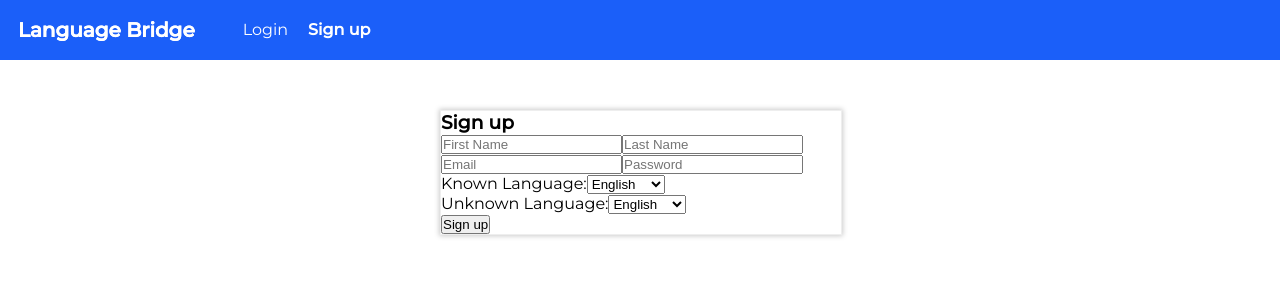
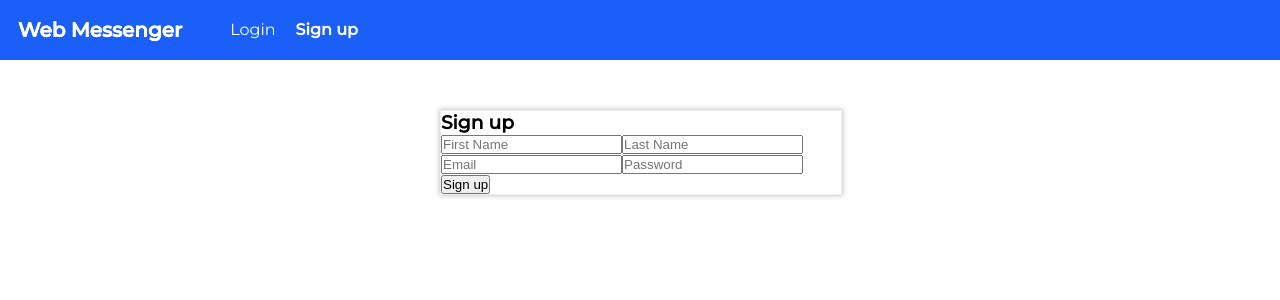
Before and after one commit to jg504/Language_Bridge, a React (Create React App) app: page /signup in a window 1280 px wide. Shown: the top 300 px of the page. Built offline with nearby package versions, Linux system fonts and the light colour scheme.

Commit message:
Nautanki

```diff
--- a/package.json
+++ b/package.json
@@ -6,12 +6,10 @@
     "@testing-library/jest-dom": "^4.2.4",
     "@testing-library/react": "^9.5.0",
     "@testing-library/user-event": "^7.2.1",
-    "dom": "0.0.3",
     "firebase": "^7.15.5",
     "react": "^16.13.1",
     "react-dom": "^16.13.1",
     "react-redux": "^7.2.0",
-    "react-router": "^5.2.0",
     "react-router-dom": "^5.2.0",
     "react-scripts": "^3.4.1",
     "redux": "^4.0.5",
--- a/src/actions/auth.actions.js
+++ b/src/actions/auth.actions.js
@@ -11,11 +11,11 @@ export const signup = (user) => {
         dispatch({type: `${authConstanst.USER_LOGIN}_REQUEST`});
 
         auth()
-        .createUserWithEmailAndPassword(user.email, user.password, user.knownLanguage, user.unknownLanguage)
+        .createUserWithEmailAndPassword(user.email, user.password)
         .then(data => {
             console.log(data);
             const currentUser = auth().currentUser;
-            const name = `${user.firstName} ${user.lastName} ${user.knownLanguage} ${user.unknownLanguage}`;
+            const name = `${user.firstName} ${user.lastName}`;
             currentUser.updateProfile({
                 displayName: name
             })
@@ -26,8 +26,6 @@ export const signup = (user) => {
                 .set({
                     firstName: user.firstName,
                     lastName: user.lastName,
-                    knownLanguage: user.knownLanguage,
-                    unknownLanguage: user.unknownLanguage,
                     uid: data.user.uid,
                     createdAt: new Date(),
                     isOnline: true
@@ -37,8 +35,6 @@ export const signup = (user) => {
                     const loggedInUser = {
                         firstName: user.firstName,
                         lastName: user.lastName,
-                        knownLanguage: user.knownLanguage,
-                        unknownLanguage: user.unknownLanguage,
                         uid: data.user.uid,
                         email: user.email
                     }
--- a/src/components/Header/index.js
+++ b/src/components/Header/index.js
@@ -21,7 +21,7 @@ const Header = (props) => {
   return(
     <header className="header">
         <div style={{display: 'flex'}}>
-          <div className="logo">Language Bridge</div>
+          <div className="logo">Web Messenger</div>
 
             {
               !auth.authenticated ?
--- a/src/containers/RegisterPage/index.js
+++ b/src/containers/RegisterPage/index.js
@@ -17,8 +17,6 @@ const RegisterPage = (props) => {
   const [lastName, setLastName] = useState('');
   const [email, setEmail] = useState('');
   const [password, setPassword] = useState('');
-  const [knownLanguage, setKnownLanguage] = useState('');
-  const [unknownLanguage, setUnknownLanguage] = useState('');
   const dispatch = useDispatch();
   const auth = useSelector(state => state.auth);
 
@@ -28,7 +26,7 @@ const RegisterPage = (props) => {
     e.preventDefault();
 
     const user = {
-      firstName, lastName, email, password, knownLanguage, unknownLanguage
+      firstName, lastName, email, password
     }
 
     dispatch(signup(user))
@@ -78,24 +76,6 @@ const RegisterPage = (props) => {
               onChange={(e) => setPassword(e.target.value)}
               placeholder="Password"
             />
-            <label > Known Language:
-            <select name='knownLanguage' onChange={(e) => setKnownLanguage(e.target.value)}>
-
-            <option value="english">English</option>
-            <option value="hindi">Hindi</option>
-            <option value="french">French</option>
-            <option value="mandarin">Mandarin</option>
-            </select></label>
-            <p></p>
-            <label> Unknown Language:
-            <select name='unknownLanguage' onChange={(e) => setUnknownLanguage(e.target.value)}>
-
-            <option value="english">English</option>
-            <option value="hindi">Hindi</option>
-            <option value="french">French</option>
-            <option value="mandarin">Mandarin</option>
-            </select></label>
-
 
             <div>
               <button>Sign up</button>
--- a/src/index.js
+++ b/src/index.js
@@ -7,18 +7,17 @@ import firebase from 'firebase';
 import { Provider } from 'react-redux';
 import store from './store';
 
+
 // Your web app's Firebase configuration
-  // For Firebase JS SDK v7.20.0 and later, measurementId is optional
-  const firebaseConfig = {
-    apiKey: "AIzaSyDaPzzOHazOsQ3tIUopXkxNx-kO4wTCU1s",
-    authDomain: "language-bridge-5d49e.firebaseapp.com",
-    projectId: "language-bridge-5d49e",
-    storageBucket: "language-bridge-5d49e.appspot.com",
-    messagingSenderId: "588200437720",
-    appId: "1:588200437720:web:47b616d816e75a43ea34ad",
-    measurementId: "G-C45VN1SNS6"
-  };
-
+const firebaseConfig = {
+  apiKey: "AIzaSyCeOlsw7DTG1LsyhNkjB8HsoFRJviu41Sc",
+  authDomain: "language-bridge-4ebec.firebaseapp.com",
+  projectId: "language-bridge-4ebec",
+  storageBucket: "language-bridge-4ebec.appspot.com",
+  messagingSenderId: "258423067732",
+  appId: "1:258423067732:web:4deef4d95c0a92e3e549c1",
+  measurementId: "G-8QELQ1VZ6M"
+};
 
 
 firebase.initializeApp(firebaseConfig);
```
Also changed, not shown: 2 other files (tests, documents, lock files or other folders).
